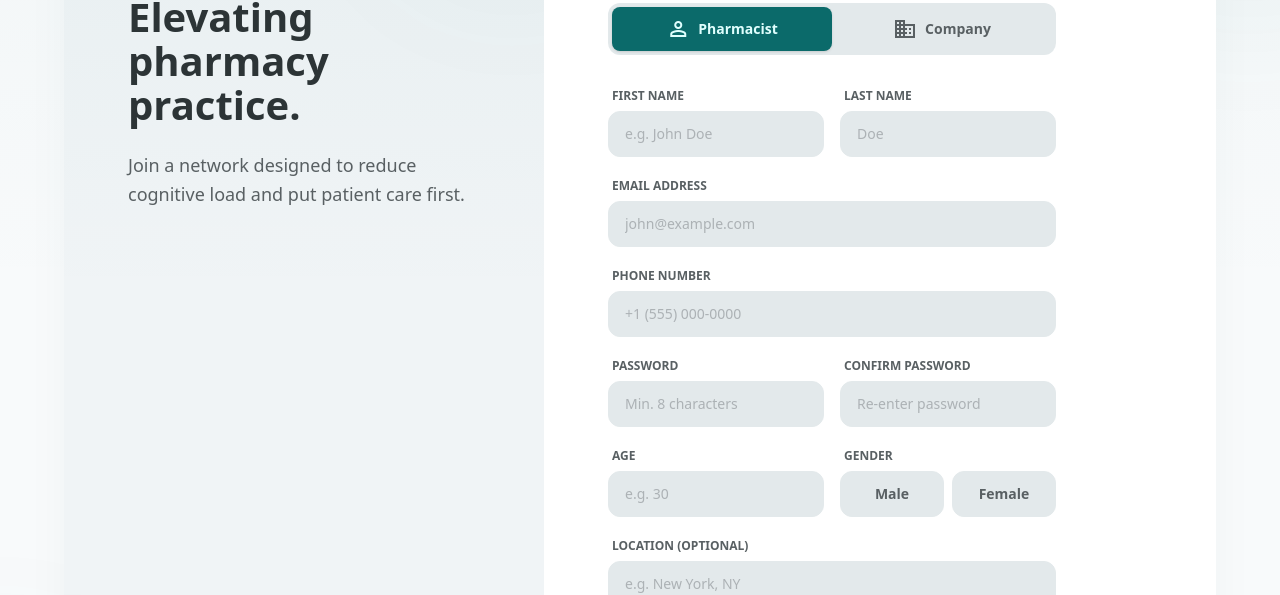
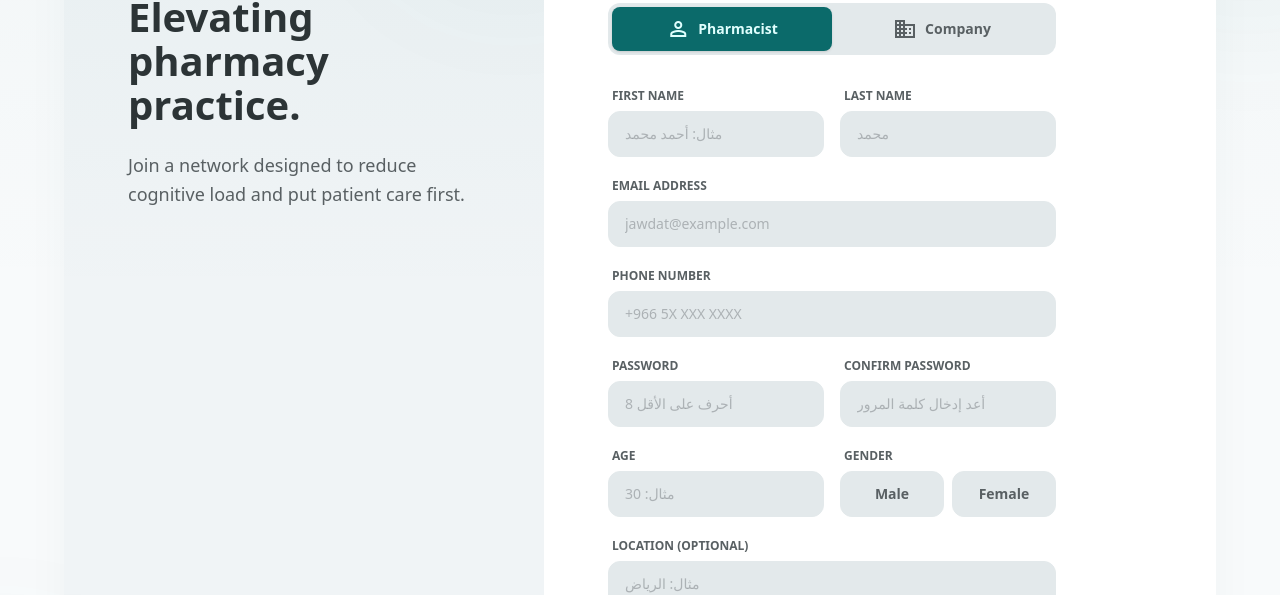
Before and after one commit to nafe3jawdat-beep/pharma-plus, a React (Vite) app: page /register in a window 1280 px wide. Shown: the part 205-800 px from the top of the page. Built offline with nearby package versions, Linux system fonts and the light colour scheme.

Commit message:
Updating some things

```diff
--- a/src/Pharmacist/EmployeesPage.jsx
+++ b/src/Pharmacist/EmployeesPage.jsx
@@ -172,11 +172,11 @@ export default function EmployeesPage() {
             <div className="grid grid-cols-1 md:grid-cols-2 gap-4">
               <div className="flex flex-col gap-1.5">
                 <label className="text-xs uppercase tracking-widest text-on-surface-variant font-bold">{t("auth.firstName")}</label>
-                <input type="text" name="f_name" value={formData.f_name} onChange={handleInputChange} className={inputClass} placeholder="John" />
+                <input type="text" name="f_name" value={formData.f_name} onChange={handleInputChange} className={inputClass} placeholder="أحمد" />
               </div>
               <div className="flex flex-col gap-1.5">
                 <label className="text-xs uppercase tracking-widest text-on-surface-variant font-bold">{t("auth.lastName")}</label>
-                <input type="text" name="l_name" value={formData.l_name} onChange={handleInputChange} className={inputClass} placeholder="Doe" />
+                <input type="text" name="l_name" value={formData.l_name} onChange={handleInputChange} className={inputClass} placeholder="محمد" />
               </div>
               <div className="flex flex-col gap-1.5">
                 <label className="text-xs uppercase tracking-widest text-on-surface-variant font-bold">{t("employees.email")}</label>
--- a/src/i18n/locales/en/common.json
+++ b/src/i18n/locales/en/common.json
@@ -752,26 +752,26 @@
   },
 
   "placeholders": {
-    "searchInventory": "Search inventory, patients, records...",
-    "searchDrug": "Active ingredient or trade name...",
-    "email": "john@example.com",
-    "nameExample": "e.g. John Doe",
-    "phoneExample": "+1 (555) 000-0000",
-    "passwordHint": "Min. 8 characters",
-    "reEnterPassword": "Re-enter password",
-    "ageExample": "e.g. 30",
-    "locationExample": "e.g. New York, NY",
-    "pharmacyName": "e.g. Aura Health Main St.",
-    "contactNumber": "Contact Number",
-    "pharmacyEmail": "pharmacy@domain.com",
-    "addressPlaceholder": "Full Street Address (Auto-filled from map)",
-    "tradeNamePlaceholder": "e.g. Lipitor, Synthroid",
-    "ingredientPlaceholder": "e.g. Atorvastatin Calcium",
-    "manufacturerPlaceholder": "Search global manufacturers...",
+    "searchInventory": "ابحث في المخزون والمرضى والسجلات...",
+    "searchDrug": "المادة الفعالة أو الاسم التجاري...",
+    "email": "jawdat@example.com",
+    "nameExample": "مثال: أحمد محمد",
+    "phoneExample": "+966 5X XXX XXXX",
+    "passwordHint": "8 أحرف على الأقل",
+    "reEnterPassword": "أعد إدخال كلمة المرور",
+    "ageExample": "مثال: 30",
+    "locationExample": "مثال: الرياض",
+    "pharmacyName": "مثال: صيدلية النور",
+    "contactNumber": "رقم الاتصال",
+    "pharmacyEmail": "صيدلية@example.com",
+    "addressPlaceholder": "العنوان الكامل (يتم تعبئته تلقائياً من الخريطة)",
+    "tradeNamePlaceholder": "مثال: ليبيتور، سينثرويد",
+    "ingredientPlaceholder": "مثال: أتورفاستاتين كالسيوم",
+    "manufacturerPlaceholder": "ابحث عن الشركات المصنعة العالمية...",
     "concentrationPlaceholder": "0.00",
-    "drAris": "Dr. Aris",
+    "drAris": "د. أريس",
     "barcodePlaceholder": "6250001002XXX",
-    "arabicFormPlaceholder": "e.g. حبة"
+    "arabicFormPlaceholder": "مثال: حبة"
   },
 
   "validation": {
--- a/src/pages/Register.jsx
+++ b/src/pages/Register.jsx
@@ -277,7 +277,7 @@ export default function Register() {
               <>
                 <div className="flex gap-4">
                   <InputField id="f_name" label={t("auth.firstName")} value={formData.f_name} onChange={handleChange} error={errors.f_name} placeholder={t("placeholders.nameExample")} containerClass="flex-1" />
-                  <InputField id="l_name" label={t("auth.lastName")} value={formData.l_name} onChange={handleChange} error={errors.l_name} placeholder="Doe" containerClass="flex-1" />
+                  <InputField id="l_name" label={t("auth.lastName")} value={formData.l_name} onChange={handleChange} error={errors.l_name} placeholder="محمد" containerClass="flex-1" />
                 </div>
 
                 <InputField id="email" label={t("auth.email")} type="email" value={formData.email} onChange={handleChange} error={errors.email} placeholder={t("placeholders.email")} />
```
Also changed, not shown: src/i18n/locales/ar/common.json.
